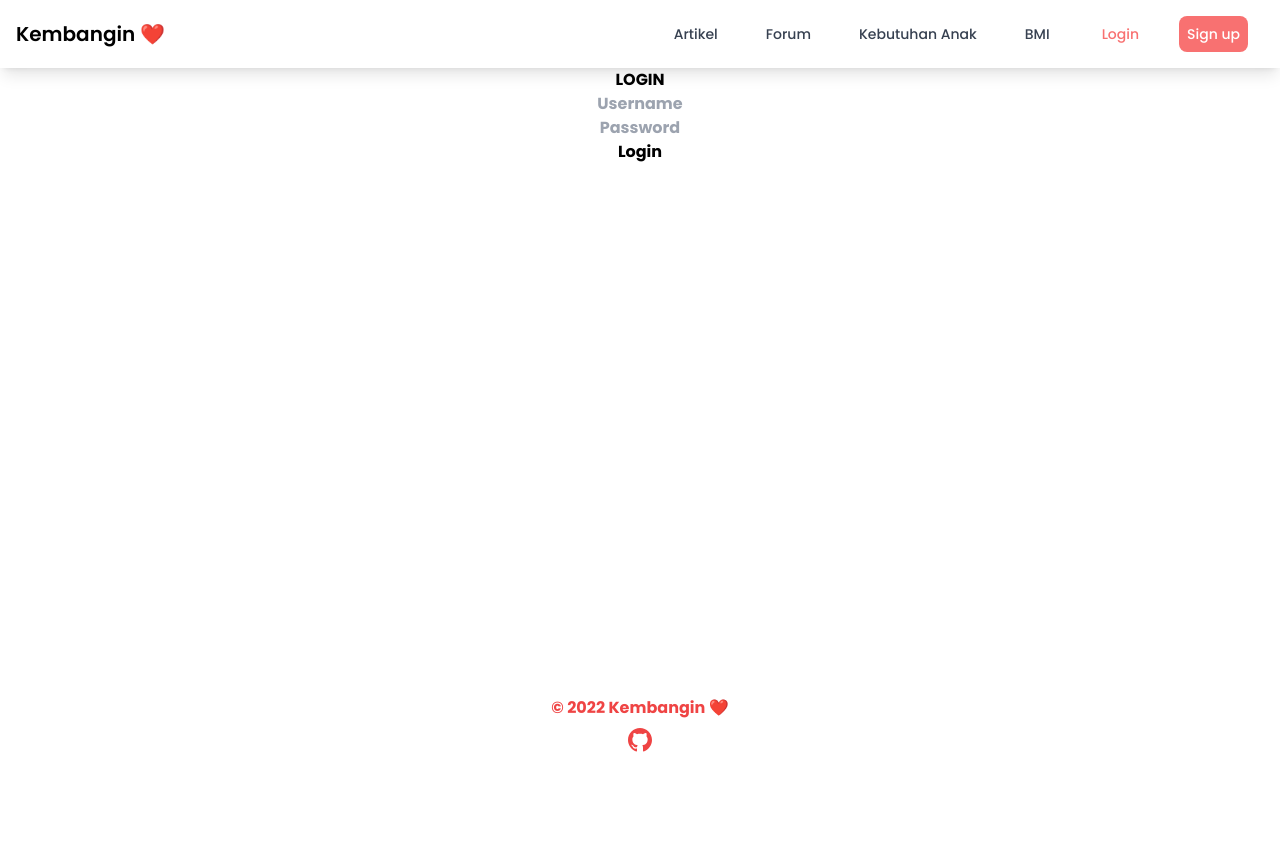
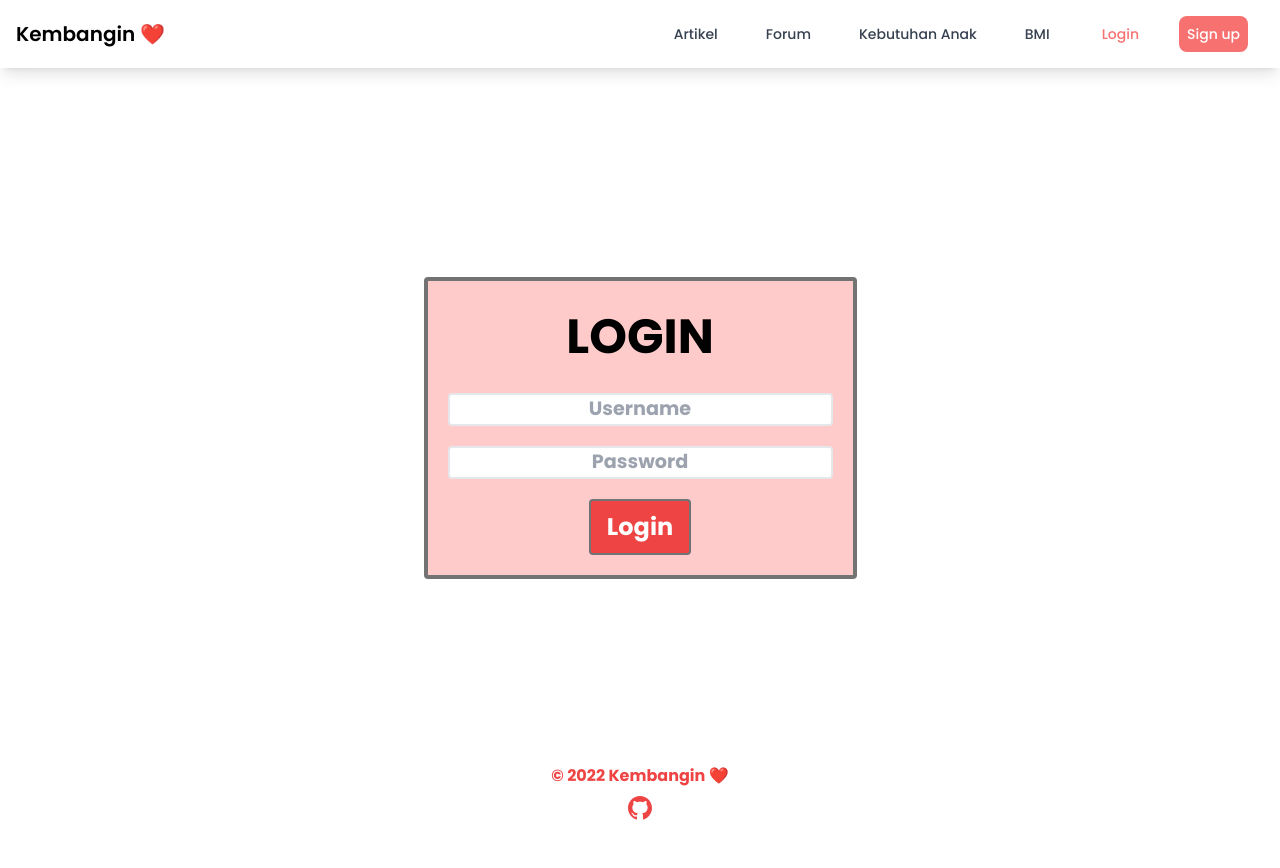
Before and after one commit to pbp-fasilkom-c02/kembangin, a Django app: template main/templates/login.html in a window 1280 px wide. Before the commit the page ends 752 px from the top, so only its background shows below. Run offline with Django 4.2, Linux system fonts and the light colour scheme; the template is opened without the code that fills it, so the values that code supplies are empty; some libraries are stand-ins or nearby versions.

Commit message:
customized login and registration page

```diff
--- a/main/templates/login.html
+++ b/main/templates/login.html
@@ -1,29 +1,61 @@
 {% extends "base.html" %}
 
+{% block meta %}
+<style>
+    body{
+        position: relative;
+
+    }
+
+    #content{
+        padding-bottom: 5rem;
+    }
+    @media (max-width: 500px){
+        #login-form{
+            margin-left: 5%;
+            margin-right: 5%;
+        }
+    }
+
+    @media (max-width: 350px){
+        #login-form{
+            margin-left: 1%;
+            margin-right: 1%;
+        }
+    }
+</style>
+{% endblock meta %}
+
 {% block content %}
-<div class="text-center font-bold">
-    <form method="POST" action="">
+<div class="text-center font-bold flex h-screen" id="content">
+    <form method="POST" action="" id="login-form"
+    class="grid grid-cols-1 gap-5 bg-red-200 rounded border-4 border-neutral-500 p-5 m-auto">
         {% csrf_token %}
         <div>
-            <p>LOGIN</p>
+            <p style="font-size: 3em;">LOGIN</p>
         </div>
         <div>
-            <input style="text-align:center;" type="text" name="username" placeholder="Username" class="form-control">
+            <input style="text-align:center; font-size: 1.2em;" type="text" name="username" placeholder="Username"
+                class="form-control rounded border-2 border-black-500 hover:border-neutral-900">
         </div>
         <div>
-            <input style="text-align:center;" type="password" name="password" placeholder="Password" class="form-control">
+            <input style="text-align:center; font-size: 1.2em;" type="password" name="password" placeholder="Password"
+                class="form-control rounded border-2 border-black-500 hover:border-neutral-900">
         </div>
         <div>
-            <input class="btn login_btn" type="submit" value="Login">
+            <button class="bg-red-500 hover:bg-red-700 text-white font-bold py-2 px-4 rounded border-2 border-neutral-500" type="submit"
+            style="font-size: 1.5em;">Login</button>
         </div>
+        {% if messages %}
+        <ul class="text-center font-bold text-black-400">
+            {% for message in messages %}
+                <li>{{ message }}</li>
+            {% endfor %}
+        </ul>
+        {% endif %}
     </form>
+
+
 </div>
 
-{% if messages %}
-<ul class="text-center font-bold text-red-400">
-    {% for message in messages %}
-        <li>{{ message }}</li>
-    {% endfor %}
-</ul>
-{% endif %}
 {% endblock content %}
--- a/main/urls.py
+++ b/main/urls.py
@@ -5,7 +5,7 @@ app_name = 'main'
 
 urlpatterns = [
     path('', show_landing, name='show_landing'),
-    path('login/', login_user, name='login' ),
+    path('login', login_user, name='login' ),
     path('register', register_user, name='register'),
-    path('logout/', logout_user, name='logout')
+    path('logout', logout_user, name='logout')
 ]
```
Also changed, not shown: main/templates/register.html (+51 -20 lines), main/views.py (+4 -4 lines).
